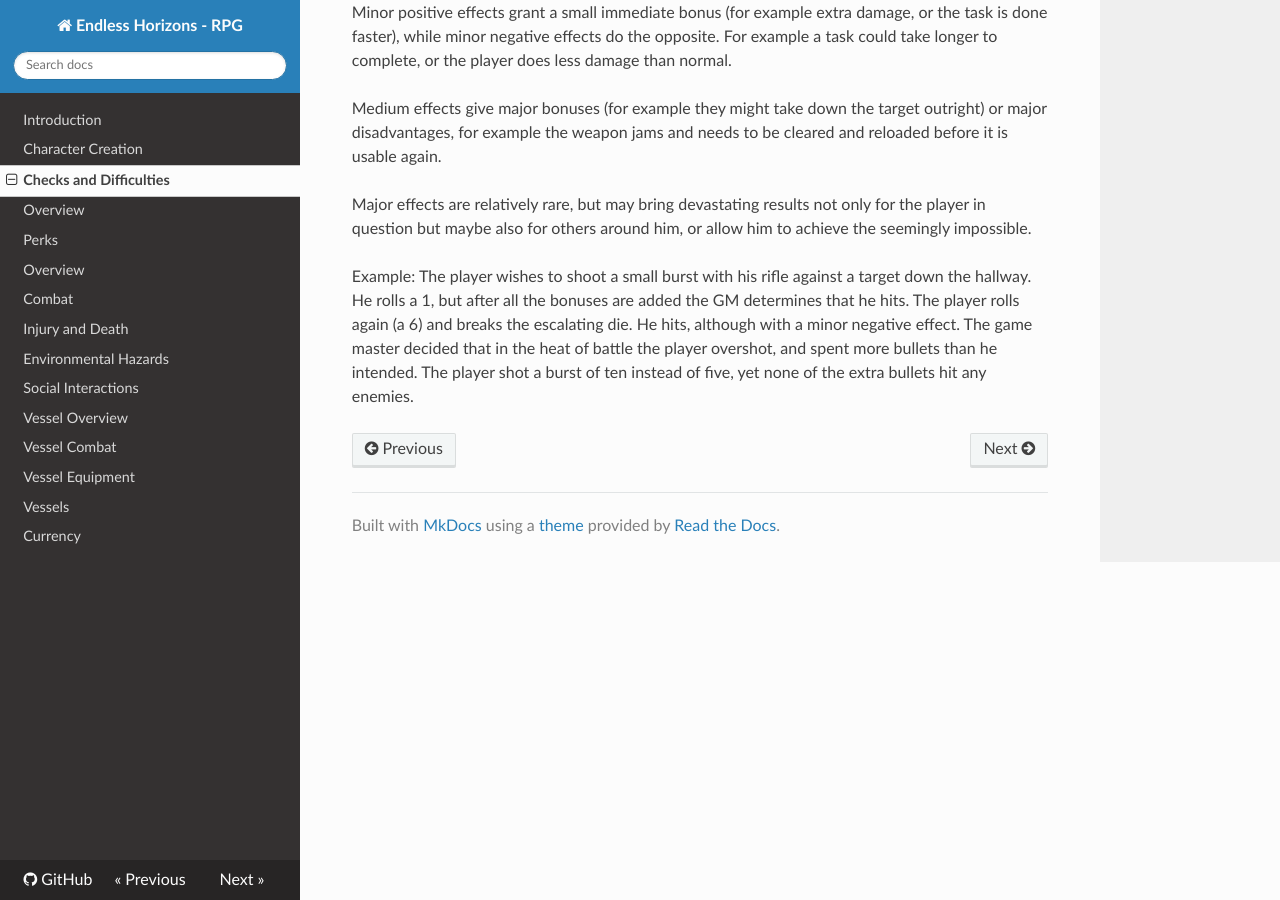
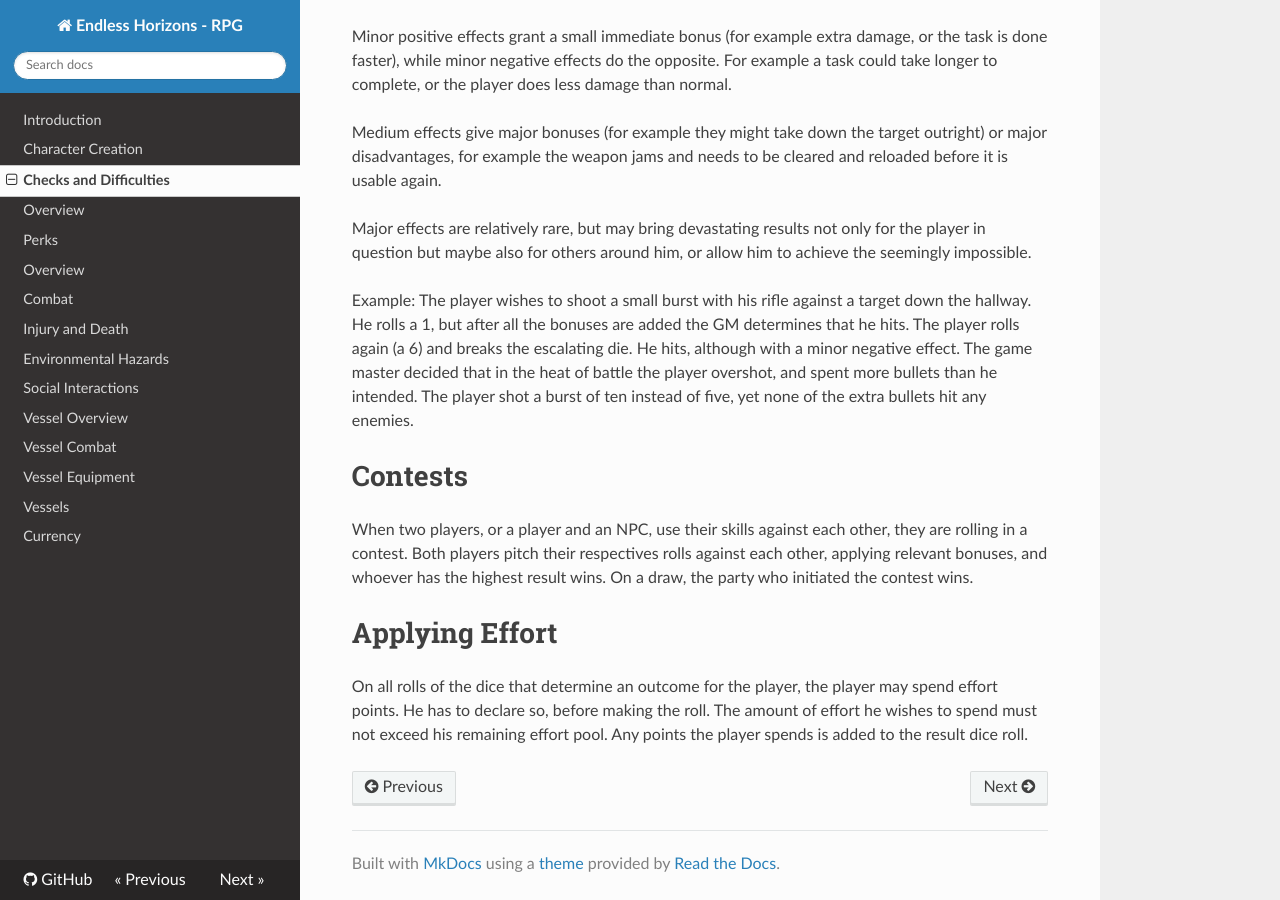
Before and after one commit to ehrpg/rules, an MkDocs documentation site: the page built from docs/checks.md, in a window 1280 px wide and 900 px high, scrolled down 1049 px. Built offline with MkDocs 1.6.1, drawn with Linux system fonts in a browser that asks for light colours; nearby versions of some CDN libraries; old or Windows-style settings are respelled for this version of MkDocs; some of the changed text lies outside the part shown.

Commit message:
Clarify contests and applying effort

```diff
--- a/docs/checks.md
+++ b/docs/checks.md
@@ -1,9 +1,10 @@
 # Overview
 
 Everything in Endless Horizons is done by making a _check_ against a given
-_difficulty_. It is the player's job to mae the check, while it is the game
+_difficulty_. It is the player's job to make the check, while it is the game
 masters job to keep track of the difficulty. When bonuses or penalties are
-given in tihs document, they apply to the difficulty and _not the check_.
+given in tihs document, they usually apply to the difficulty and _not the check_
+that the player makes.
 
 This is important as the player probably does not, and should not, know all
 the factors that make his work harder or easier. As a game master you should
@@ -64,3 +65,17 @@ escalating die. He hits, although with a minor negative effect. The game
 master decided that in the heat of battle the player overshot, and spent
 more bullets than he intended. The player shot a burst of ten instead of five,
 yet none of the extra bullets hit any enemies.
+
+# Contests
+
+When two players, or a player and an NPC, use their skills against each other,
+they are rolling in a contest. Both players pitch their respectives rolls
+against each other, applying relevant bonuses, and whoever has the highest
+result wins. On a draw, the party who initiated the contest wins.
+
+# Applying Effort
+
+On all rolls of the dice that determine an outcome for the player, the player
+may spend effort points. He has to declare so, before making the roll. The
+amount of effort he wishes to spend must not exceed his remaining effort pool.
+Any points the player spends is added to the result dice roll.
```
